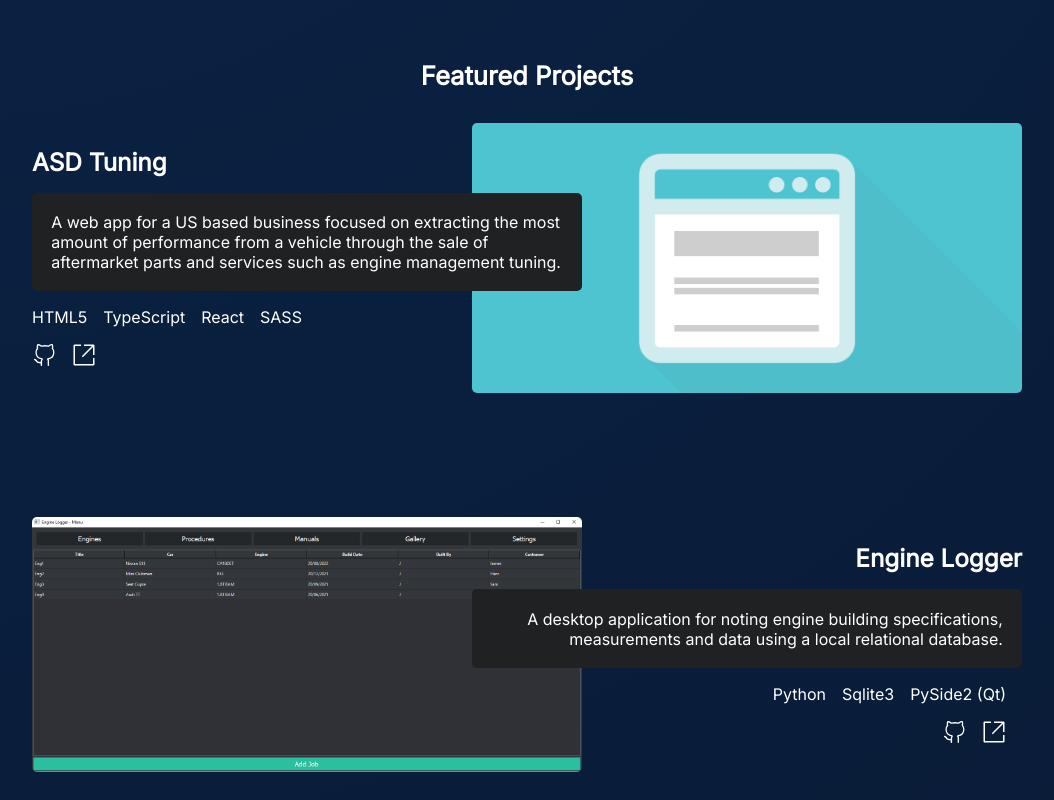
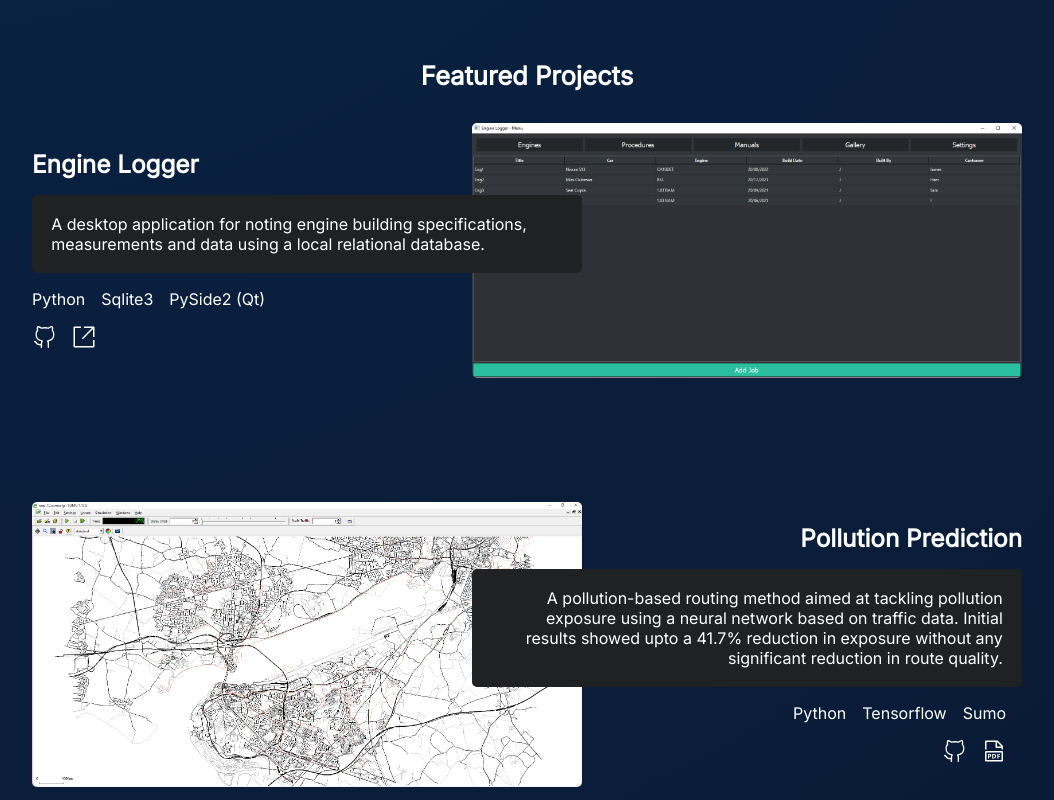
Before and after one commit to JSchoonbrood/Portfolio, a React (Create React App) app: page / in a window 1280 px wide. Shown: the part 820-1620 px from the top of the page, without its empty margins (113-1167 px from the left). Built offline with nearby package versions, Linux system fonts and the light colour scheme.

Commit message:
Project removal

```diff
--- a/src/components/projects/components/ProjectData.tsx
+++ b/src/components/projects/components/ProjectData.tsx
@@ -7,46 +7,6 @@ import {
 import { VscGithubAlt, VscFilePdf, VscLinkExternal } from "react-icons/vsc";
 
 const projects = [
-  {
-    title: "ASD Tuning",
-    image: <img src={placeholder} className="image" alt="placeholder"></img>,
-    description:
-      "A web app for a US based business focused on extracting the most amount of performance from a vehicle through the sale of aftermarket parts and services such as engine management tuning.",
-    code: (
-      <a href="/" className="link" target="_blank" rel="noreferrer">
-        <VscGithubAlt />
-      </a>
-    ),
-    live: (
-      <a href="/" className="link" target="_blank" rel="noreferrer">
-        <VscLinkExternal />
-      </a>
-    ),
-    tools: [
-      <a
-        href="https://developer.mozilla.org/en-US/docs/Glossary/HTML5"
-        target="_blank"
-        rel="noreferrer"
-      >
-        HTML5
-      </a>,
-      <a
-        href="https://www.typescriptlang.org/"
-        target="_blank"
-        rel="noreferrer"
-      >
-        TypeScript
-      </a>,
-      <a href="https://reactjs.org/" target="_blank" rel="noreferrer">
-        React
-      </a>,
-      <a href="https://sass-lang.com/" target="_blank" rel="noreferrer">
-        SASS
-      </a>,
-    ],
-    featured: true,
-    status: false,
-  },
   {
     title: "Engine Logger",
     image: <img src={engine_logger} className="image" alt="placeholder"></img>,
```
